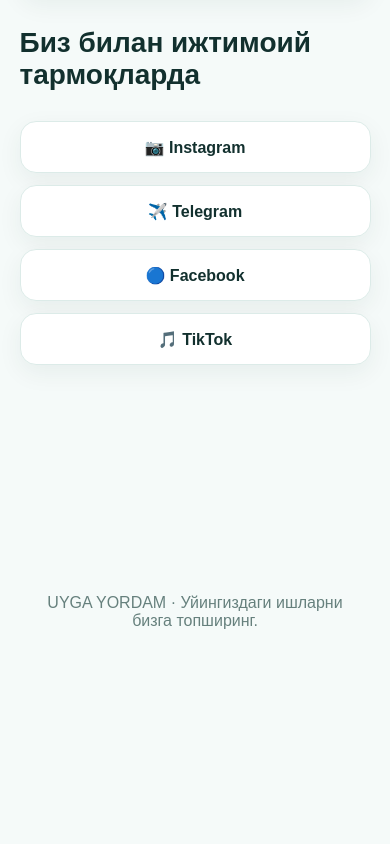
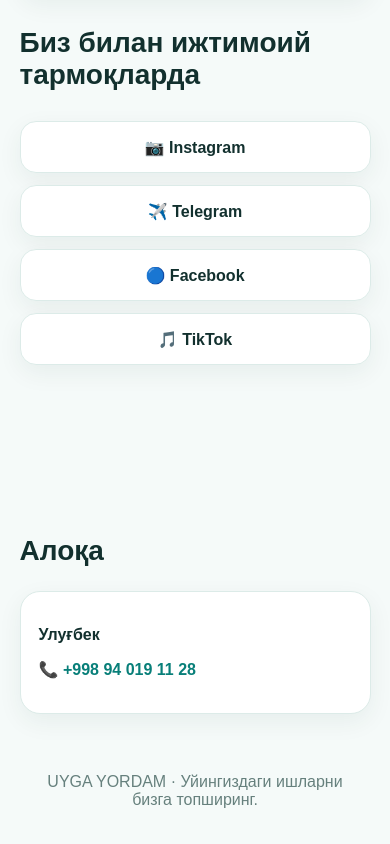
Before and after one commit to muhamedovzamsid2-lang/uyga-yordam, a website: page index.html in a window 390 px wide. Shown: the part 3597-4441 px from the top of the page. Before the commit the page ends 4262 px from the top, so only its background shows below. Drawn offline with Linux system fonts and the light colour scheme.

Commit message:
Add contact section with Улуғбек and phone number

```diff
--- a/index.html
+++ b/index.html
@@ -1253,6 +1253,18 @@ button{
   </div>
 </section>
 
+
+<section id="contact" class="section" aria-label="Алоқа">
+  <h2>Алоқа</h2>
+  <div class="panel">
+    <p>
+      <strong>Улуғбек</strong>
+    </p>
+    <p>
+      <a href="tel:+998940191128" style="color: var(--p); text-decoration: none; font-weight: 800;">📞 +998 94 019 11 28</a>
+    </p>
+  </div>
+</section>
 </main>
 
 
```
